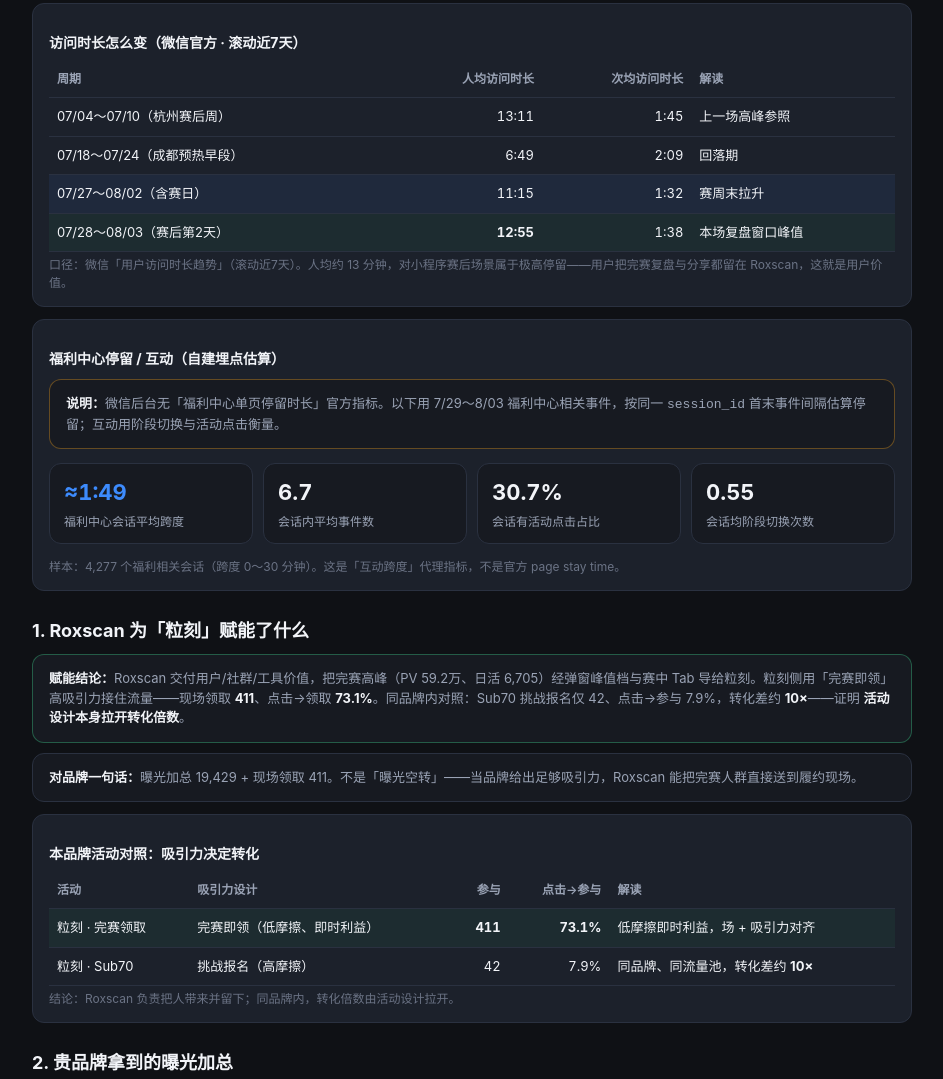
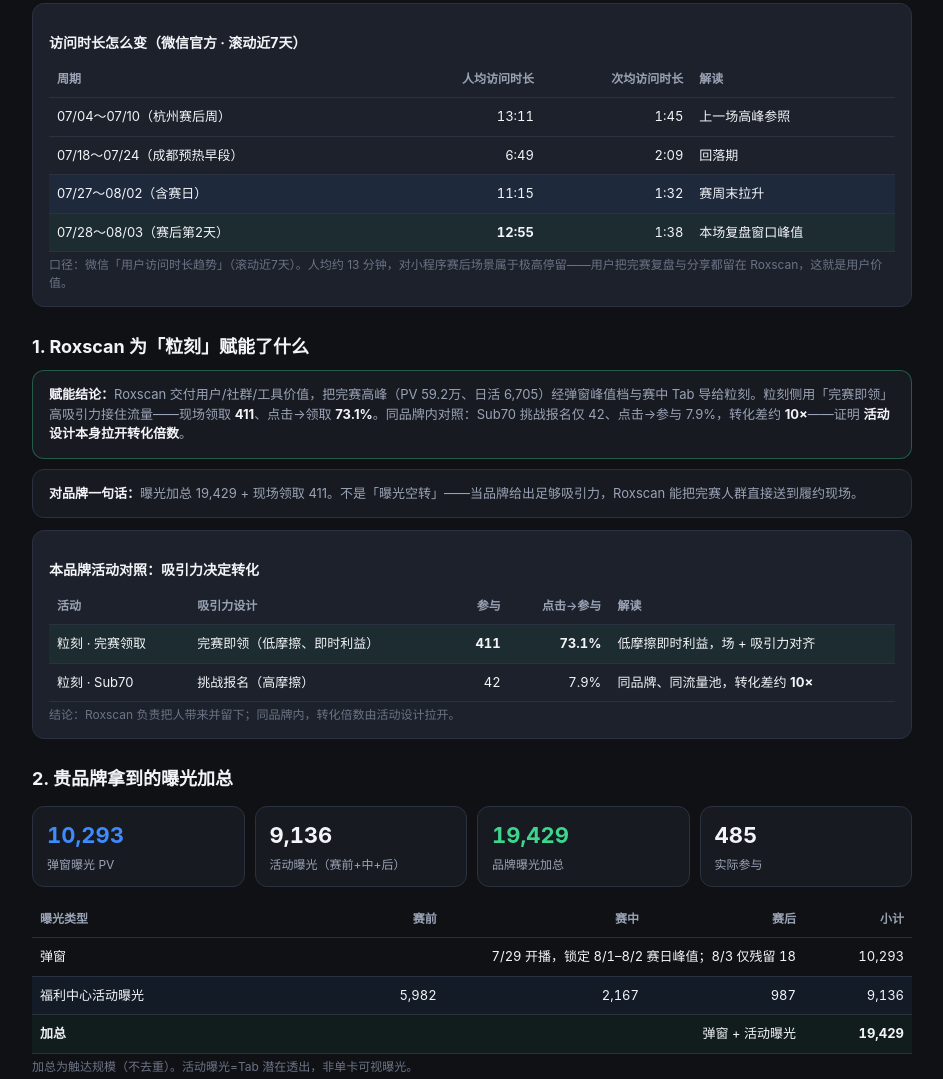
Before and after one commit to mitchloves1986/chengdu-brand-recap, a plain HTML site: page geke.html in a window 1280 px wide. Shown: the part 1149-2228 px from the top of the page, without its empty margins (168-1111 px from the left). Drawn offline with Linux system fonts and the light colour scheme.

Commit message:
Rename conclusion title and hide internal stay metrics from brand pages.

```diff
--- a/geke.html
+++ b/geke.html
@@ -2,7 +2,7 @@
 <html lang="zh-CN"><head><meta charset="UTF-8"/><meta name="viewport" content="width=device-width,initial-scale=1"/>
 <meta name="robots" content="noindex,nofollow"/>
 <title>粒刻 · 成都站品牌复盘</title>
-<!-- recap-v4: brand-only, no index nav --><style>
+<!-- recap-v5: brand-only, no index nav --><style>
   :root{--bg:#0f1115;--chrome:#171a21;--elev:#1c212b;--stroke:#2a3140;--t1:#f2f4f8;--t2:#9aa3b5;--t3:#6b7385;--accent:#3d8bfd;--ok:#3dd68c;--bad:#ff6b6b;--warn:#f5a524}
   *{box-sizing:border-box}body{margin:0;font-family:-apple-system,BlinkMacSystemFont,"PingFang SC","Microsoft YaHei",sans-serif;background:var(--bg);color:var(--t1);line-height:1.5}
   .wrap{max-width:920px;margin:0 auto;padding:28px 20px 64px}
@@ -134,7 +134,7 @@
 
 <h2>0. Roxscan：头部第一入口，本场比赛的集中爆发</h2>
 <div class="box ok">
-  <b>给品牌先看结论：</b>Roxscan 作为 HYROX 完赛体验的头部第一入口，交付的是三层价值——
+  <b>活动结论：</b>Roxscan 作为 HYROX 完赛体验的头部第一入口，交付的是三层价值——
   <b>用户价值</b>（完赛复盘与停留）、<b>社群价值</b>（群聊/单聊把成绩卡传进同场圈）、<b>工具价值</b>（查分段、认领、分享、进福利中心一站完成）。
   成都站爆发可观且集中：赛窗三日贡献窗口期约 <b>91%</b> 页面曝光，人均停留约 <b>13 分钟</b>。
   <b>流量场由 Roxscan 打开；转化率取决于品牌给用户的吸引力。</b>本场粒刻「完赛即领」现场领取 <b>411</b>、点击→领取约 <b>73%</b>——证明当活动吸引力足够时，完赛流量可以被稳定导给合作品牌。
@@ -210,17 +210,6 @@
   </table>
   <div class="meta">口径：微信「用户访问时长趋势」（滚动近7天）。人均约 13 分钟，对小程序赛后场景属于极高停留——用户把完赛复盘与分享都留在 Roxscan，这就是用户价值。</div>
 </div>
-<div class="card">
-  <h3>福利中心停留 / 互动（自建埋点估算）</h3>
-  <div class="box warn"><b>说明：</b>微信后台无「福利中心单页停留时长」官方指标。以下用 7/29～8/03 福利中心相关事件，按同一 <code>session_id</code> 首末事件间隔估算停留；互动用阶段切换与活动点击衡量。</div>
-  <div class="kpis">
-    <div class="kpi info"><div class="v">≈1:49</div><div class="l">福利中心会话平均跨度</div></div>
-    <div class="kpi"><div class="v">6.7</div><div class="l">会话内平均事件数</div></div>
-    <div class="kpi"><div class="v">30.7%</div><div class="l">会话有活动点击占比</div></div>
-    <div class="kpi"><div class="v">0.55</div><div class="l">会话均阶段切换次数</div></div>
-  </div>
-  <div class="meta">样本：4,277 个福利相关会话（跨度 0～30 分钟）。这是「互动跨度」代理指标，不是官方 page stay time。</div>
-</div>
 
 
 <h2>1. Roxscan 为「粒刻」赋能了什么</h2>
@@ -270,11 +259,6 @@
   <thead><tr><th>阶段</th><th>活动</th><th class="num">活动曝光</th><th class="num">点击PV</th><th class="num">点击UV</th><th class="num">参与</th><th>口径</th><th class="num">转化</th><th>解读</th></tr></thead>
   <tbody><tr class=''><td>赛前</td><td>Sub70</td><td class='num'>5,982</td><td class='num'>1,185</td><td class='num'>530</td><td class='num'>42</td><td>报名</td><td class='num'>7.9%</td><td>点击高、报名低</td></tr><tr class='ok'><td>赛中</td><td>成都完赛领取</td><td class='num'>2,167</td><td class='num'>1,090</td><td class='num'>562</td><td class='num'>411</td><td>现场核销/领取</td><td class='num'>73.1%</td><td>最优履约</td></tr><tr class=''><td>赛后</td><td>PB 奖励</td><td class='num'>987</td><td class='num'>404</td><td class='num'>191</td><td class='num'>32</td><td>报名</td><td class='num'>16.8%</td><td>体量中等</td></tr></tbody>
 </table>
-<div class="box info">
-  <b>福利中心停留/互动（全场估算，非品牌独占）：</b>
-  赛周末福利会话平均跨度约 <b>1 分 49 秒</b>，会话均 <b>6.7</b> 个事件、约 <b>31%</b> 会话产生活动点击、均 <b>0.55</b> 次阶段切换。
-  贵品牌的点击与参与见上表——这是在 Roxscan 已把用户留在福利中心的前提下发生的互动。
-</div>
 
 <h2>5. 建议</h2>
 <div class="card"><p style="margin:0;color:var(--t2);font-size:13px">保持完赛即领；Sub70 可降低报名摩擦或改为完赛后领取。</p></div>
```
Also changed, not shown: aweather.html (+2 -18 lines), index.html (+1 -1 lines), mysun.html (+2 -18 lines), taobao-flashbuy.html (+2 -18 lines).
